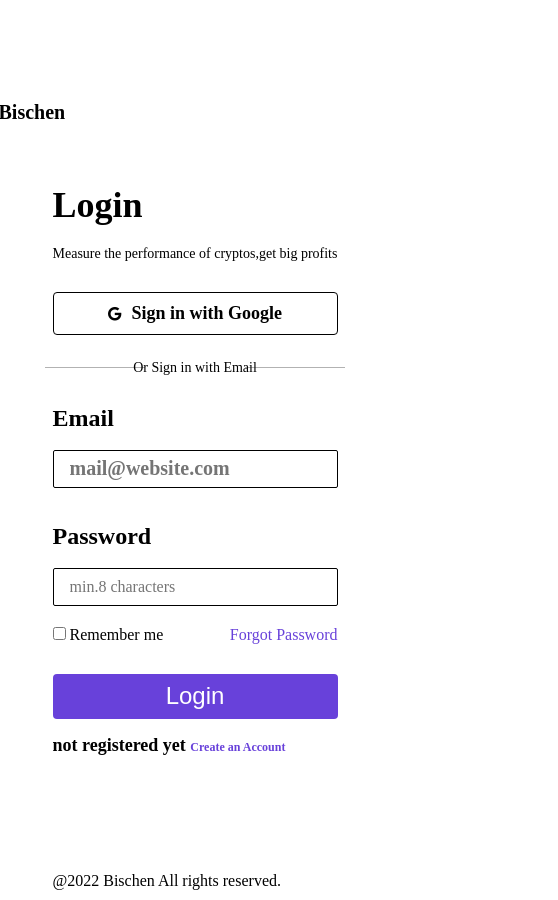
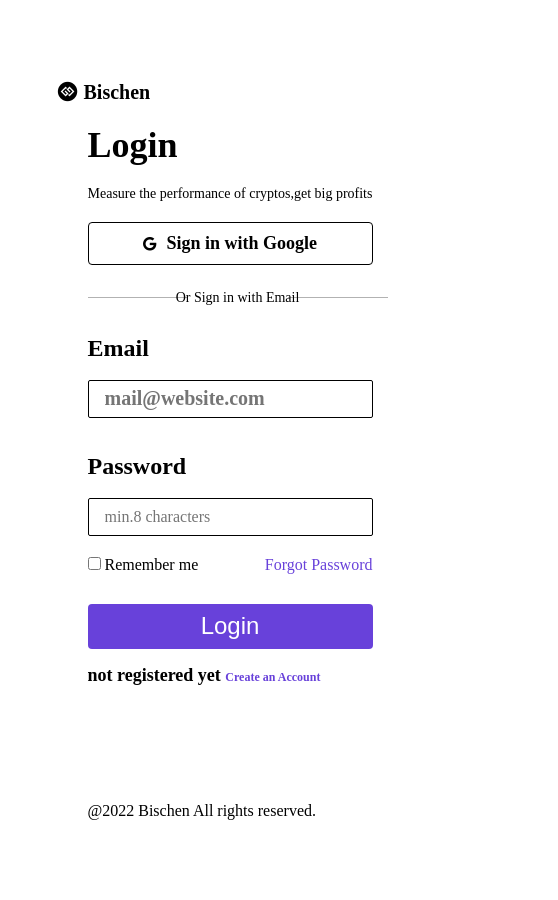
Before and after one commit to HariSunil/loginform, a plain HTML site: page index.html in a window 390 px wide. Shown: the whole page, 558 px wide, since content can reach past the window. Drawn offline with Linux system fonts and the light colour scheme; a web font is replaced by a local one.

Commit message:
mobile view

```diff
--- a/style.css
+++ b/style.css
@@ -35,9 +35,6 @@ body{
     display: flex;
     justify-content: center;
     align-items: center;
-}
-.element{
-    margin-left:20px;
 }
 .sub-head{
    display: inline-flex;
@@ -243,7 +240,7 @@ body{
     margin-left: auto;
     margin-right: auto;
 }
-@media (max-width:640px){
+@media (min-width:240px) and (max-width:640px){
     .chart{
         display:none;
     }
@@ -252,16 +249,13 @@ body{
         height: 900px;
     }
     .element{
-        margin-top: 100px;
-        margin-left: 140px;
-        margin-bottom: 60px;
+        margin-left: 170px;
+    }
+    .main-form,.sm,.details{
+        padding-left: 200px;
     }
     .sub-head p{
         font-size: 20px;
-    }
-    .main-form,.sm,.details{
-        padding-inline: 220px;
-        margin-bottom: 10px;
     }
     .main-form h2{
         font-size: 36px;
@@ -273,8 +267,8 @@ body{
     .s_form input[type=text]{
         height: 28px;
         font-size: 20px;
-        padding-block: 18px;
-        padding-inline: 16px;
+        padding-block: 16px;
+        padding-inline: 14px;
     }
     .s_form input[type=password]{
         height:28px;
@@ -294,6 +288,7 @@ body{
     .hr-lines{
         font-size: 12px;
         margin-block: 10px;
+        margin-left: 200px;
     }
     .btn{
         margin-top: 20px;
```
